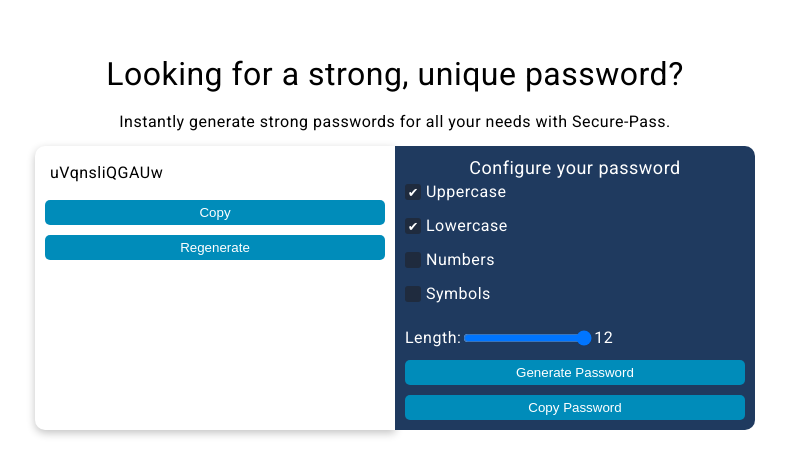
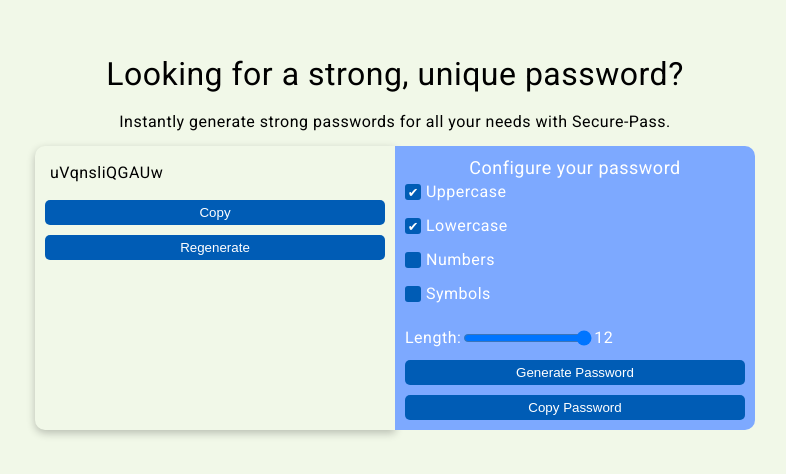
Before and after one commit to fernandoG494/secure-pass-generator, an Angular app: page /password-generator in a window 1280 px wide. Shown: the part 154-628 px from the top of the page, without its empty margins (245-1031 px from the left). Built offline with nearby package versions, Linux system fonts and the light colour scheme.

Commit message:
Style fix

```diff
--- a/src/app/password/password/password.component.scss
+++ b/src/app/password/password/password.component.scss
@@ -65,7 +65,7 @@
         border-radius: 8px;
         border: 3px solid transparent;
         background-clip: content-box;
-        background-color: #0079a1;
+        background-color: #005cb5;
       }
     }
 
@@ -82,7 +82,7 @@
     padding: 10px;
     border-top-right-radius: 10px;
     border-bottom-right-radius: 10px;
-    background-color: #1f3a5f;
+    background-color: #7da9ff;
     color: white;
 
     .title {
@@ -109,7 +109,7 @@
         input[type="checkbox"] {
           appearance: none;
           -webkit-appearance: none;
-          background-color: #1f2b3e;
+          background-color: #005cb5;
           padding: 5px;
           width: 1rem;
           height: 1rem;
@@ -161,7 +161,7 @@
 }
 
 button {
-  background-color: #008cba;
+  background-color: #005cb5;
   color: white;
   padding: 5px 7px;
   width: 100%;
@@ -171,6 +171,6 @@ button {
 }
 
 button:active {
-  background-color: #0079a1;
+  background-color: #005cb5;
   transform: scale(0.95);
 }
--- a/src/styles.scss
+++ b/src/styles.scss
@@ -7,7 +7,7 @@ body {
   align-items: center;
   height: 100vh;
   margin: 0;
-  background-color: white;
+  background-color: #f1f8e8;
   color: black;
 }
 
```
